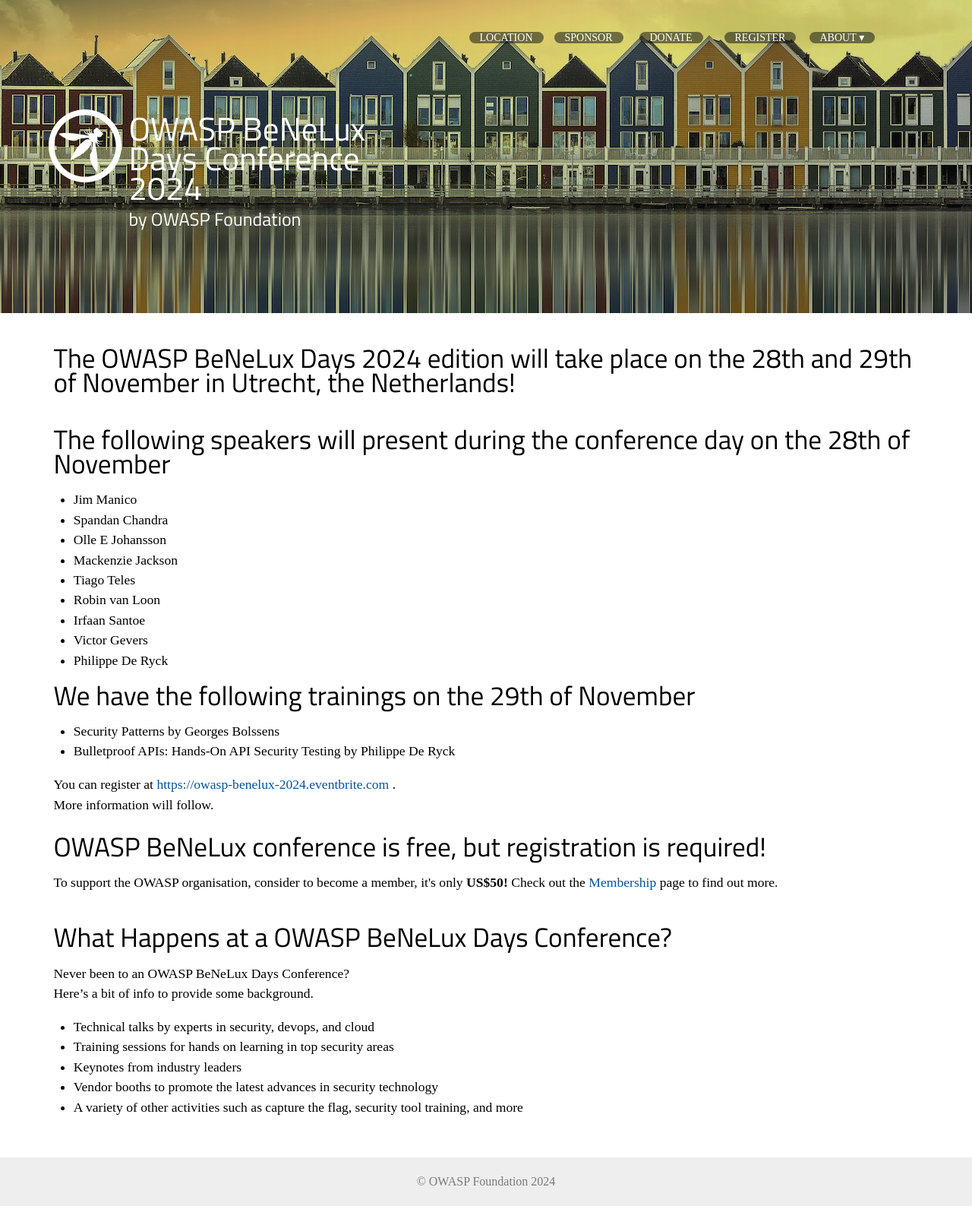
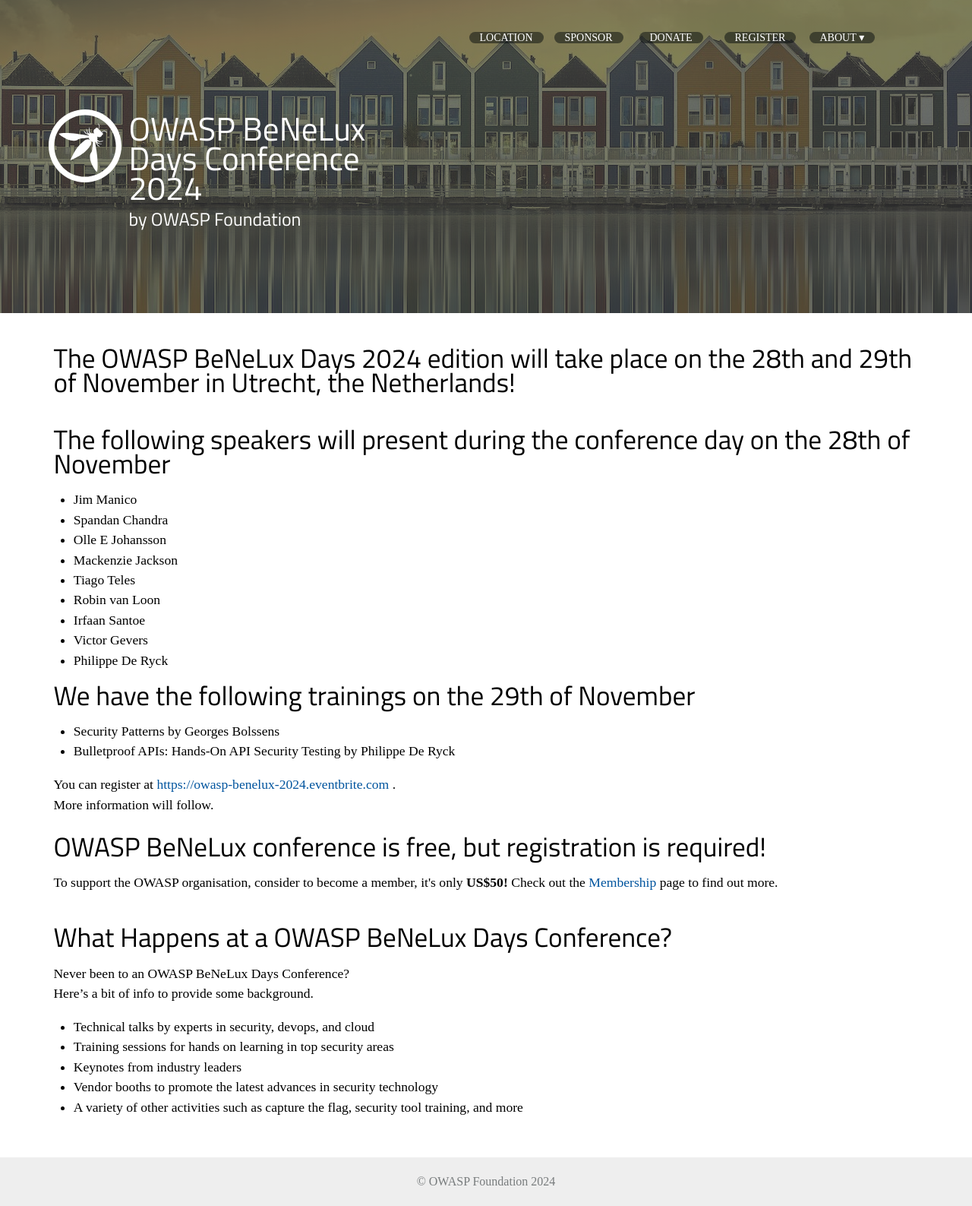
Before and after one commit to dm-17/Owasp-BeNeLux-Days-2024, a Jekyll site: the page built from index.html, in a window 1280 px wide. Shown: the whole page at 76% size. Built offline with Jekyll 4.4.1, drawn with Linux system fonts in a browser that asks for light colours; some web fonts are replaced.

Commit message:
Clearer header

```diff
--- a/_includes/header.html
+++ b/_includes/header.html
@@ -33,7 +33,8 @@
   </style>
 </head>
 <body class="{{page.bodyclass}}">
-<header style="background-image: url({{ site.baseurl }}/assets/images/simpleback.svg), url({{ site.baseurl }}/assets/images/utrecht_houten2.jpg);">
+<header style="background-image: url({{ site.baseurl }}/assets/images/simpleback.svg), url({{ site.baseurl }}/assets/images/utrecht_houten2.jpg); padding: 0;">
+  <div style="background: rgba(69, 69, 69, .6); padding: 2em 4em 7em;">
   <nav>
     <a href="#" class="burger dropdown-toggle" aria-haspopup="true" aria-expanded="false" data-toggle="dropdown">☰</a>
     <ul class="nav navbar-nav">
@@ -76,3 +77,4 @@
     <h1>OWASP BeNeLux Days Conference 2024</h1>
     <h2>by OWASP Foundation</h2>
   </a>
+  </div>
```
